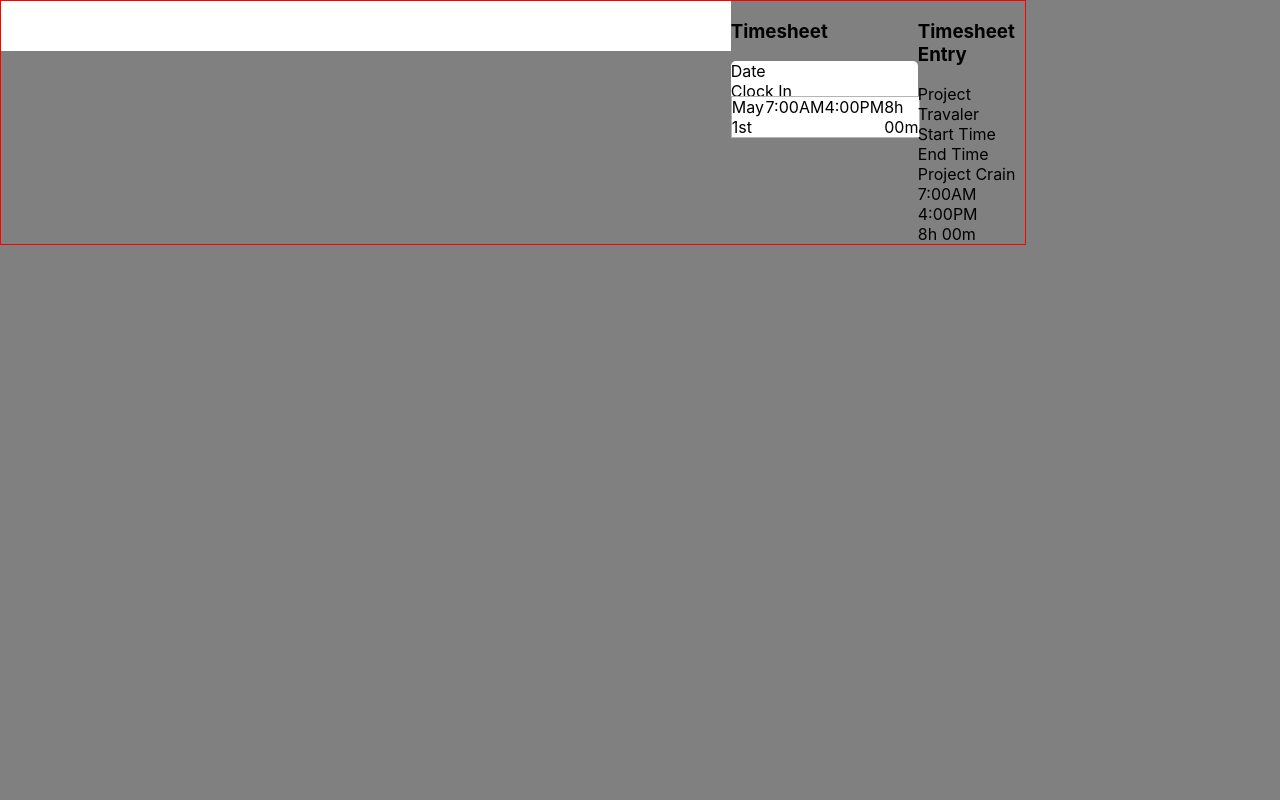
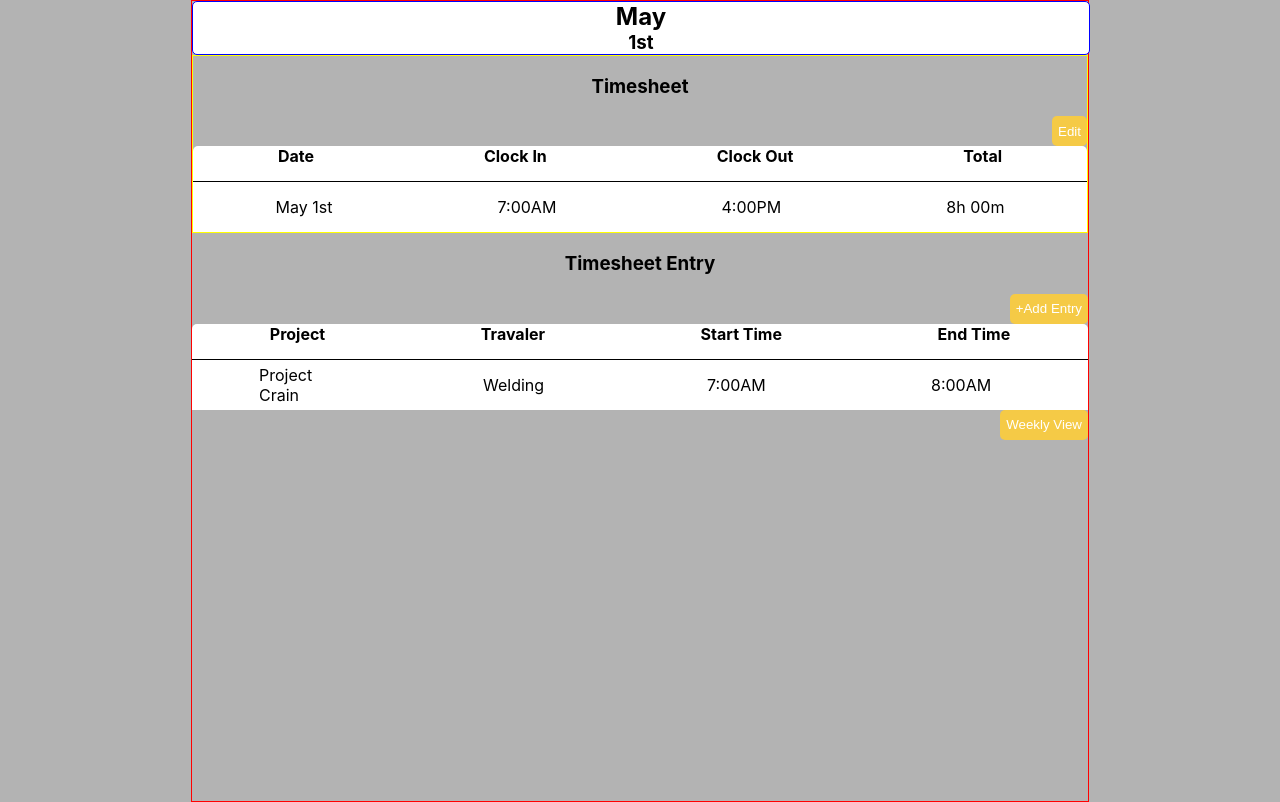
Before and after one commit to oi-systems-blake/pwitt1, a React app: page /viewdetailedts in a window 1280 px wide. Built offline with nearby package versions, Linux system fonts and the light colour scheme; some packages are replaced by stand-ins of ours; no server answers; what aws-amplify would draw is missing.

Commit message:
Page updates

```diff
--- a/src/adminNavBar/CustomNavBar.css
+++ b/src/adminNavBar/CustomNavBar.css
@@ -45,12 +45,13 @@
 .sing-out {
     background-color: rgba(245,202,70,1);
     border: none;
-    border-radius: 50px;
+    border-radius: 5px;
     cursor: pointer;
     transition: all 0.3s ease 0s;
-    width: 115px;
-    height: 40px;
+    width: auto;
+    height: 30px;
     color: white;
+    font-weight: bold;
 
 
 }
--- a/src/pages/TimesheetDetailView/TimesheetDetailView.js
+++ b/src/pages/TimesheetDetailView/TimesheetDetailView.js
@@ -10,32 +10,32 @@ export default function TimesheetDetailView() {
     <div className="tsdv-page">
   <div className="main-cont">
     <div className="dt-b" id="box 1">
-      <h2 className="month"></h2>
-      <h3 className="day"></h3>
+      <h2 className="month">May</h2>
+      <h3 className="day">1st</h3>
     </div>
 
     <div className="ts-c" id="bc-1">
       <h3>Timesheet</h3>
-      <div className="ts-b" id="box 2">
-        <div className="ts-h">
+      <button className='tsdv-eb'>Edit</button>
+        <div className="tsdv-h">
           <div className="ts-h-lab">Date</div>
           <div className="ts-h-lab">Clock In</div>
           <div className="ts-h-lab">Clock Out</div>
           <div className="ts-h-lab">Total</div>
         </div>
 
-        <div className="ts-r">
+        <div className="tsdv-r">
           <div className="ts-val">May 1st</div>
           <div className="ts-val">7:00AM</div>
           <div className="ts-val">4:00PM</div>
           <div className="ts-val">8h 00m</div>
         </div>
-      </div>
+
     </div>
 
     <div className="tse-c" id="bc-2">
       <h3>Timesheet Entry</h3>
-      <div className="tse-b" id="box 3">
+      <button className='tsdv-aeb'>+Add Entry</button>
         <div className="tse-h">
           <div className="tse-h-lab">Project</div>
           <div className="tse-h-lab">Travaler</div>
@@ -45,11 +45,11 @@ export default function TimesheetDetailView() {
 
         <div className="tse-r">
           <div className="tse-val">Project Crain</div>
+          <div className="tse-val">Welding</div>
           <div className="tse-val">7:00AM</div>
-          <div className="tse-val">4:00PM</div>
-          <div className="tse-val">8h 00m</div>
+          <div className="tse-val">8:00AM</div>
         </div>
-      </div>
+      <button className='tsdv-wvb'>Weekly View</button>
     </div>
   </div>
 </div>
--- a/src/pages/TimesheetDetailView/TimesheetDetailView.style.css
+++ b/src/pages/TimesheetDetailView/TimesheetDetailView.style.css
@@ -1,18 +1,77 @@
 .tsdv-page {
     min-height: 100vh;
-    background-color: gray;
+    display: flex;
+    background-color: #b3b3b3;
+    justify-content: center;
+    align-items: center;
 }
 
 .main-cont {
-    display: flex;
-    width: 80%;
-    height: 100%;
+    flex-direction: column;
+    width: 70%;
+    height: 800px;
     border: 1px solid red;
 }
 
 .dt-b {
+    height: auto;
+    width: 100%;
+    border: 1px solid blue;
+    background-color: white;
+    border-radius: 5px;
+}
+
+.ts-c {
+    border: 1px solid yellow;
+
+}
+
+
+.tsdv-h, .tsdv-r, .tse-r, .tse-h {
+    display: inline-flex;
+    width: 100%;
+    justify-content: space-around;
+    background-color: white;
+
+}
+
+.tsdv-h, .tse-h {
+    border-radius: 5px 5px 0 0;
+    height: 35px;
+    font-weight: bold;
+}
+
+.tsdv-r, .tse-r {
     height: 50px;
-    width: 100%;
-    background-color: white;
-    align-content: center;
+    align-items: center;
+    border-top: 1px solid black;
+
 }
+
+h2, h3 {
+    text-align: center;
+}
+
+.tse-val {
+    width: 90px;
+}
+
+.tsdv-eb, .tsdv-wvb, .tsdv-aeb {
+    background-color: rgba(245,202,70,1);
+    border: none;
+    border-radius: 5px;
+    cursor: pointer;
+    transition: all 0.3s ease 0s;
+    width: auto;
+    height: 30px;
+    color: white;
+    float: right;
+}
+
+.tsdv-wvb:hover {
+    background-color: rgba(0, 0, 0, 0.8);
+}
+
+.tsdv-eb:hover {
+    background-color: rgba(0, 0, 0, 0.8);
+}
--- a/src/pages/ViewTimesheet/ViewTimesheet.style.css
+++ b/src/pages/ViewTimesheet/ViewTimesheet.style.css
@@ -1,5 +1,5 @@
 .view-ts-page {
-background-color: gray;
+background-color: #b3b3b3;
 height: 100vh;
 padding-top: 60px;
 }
```
